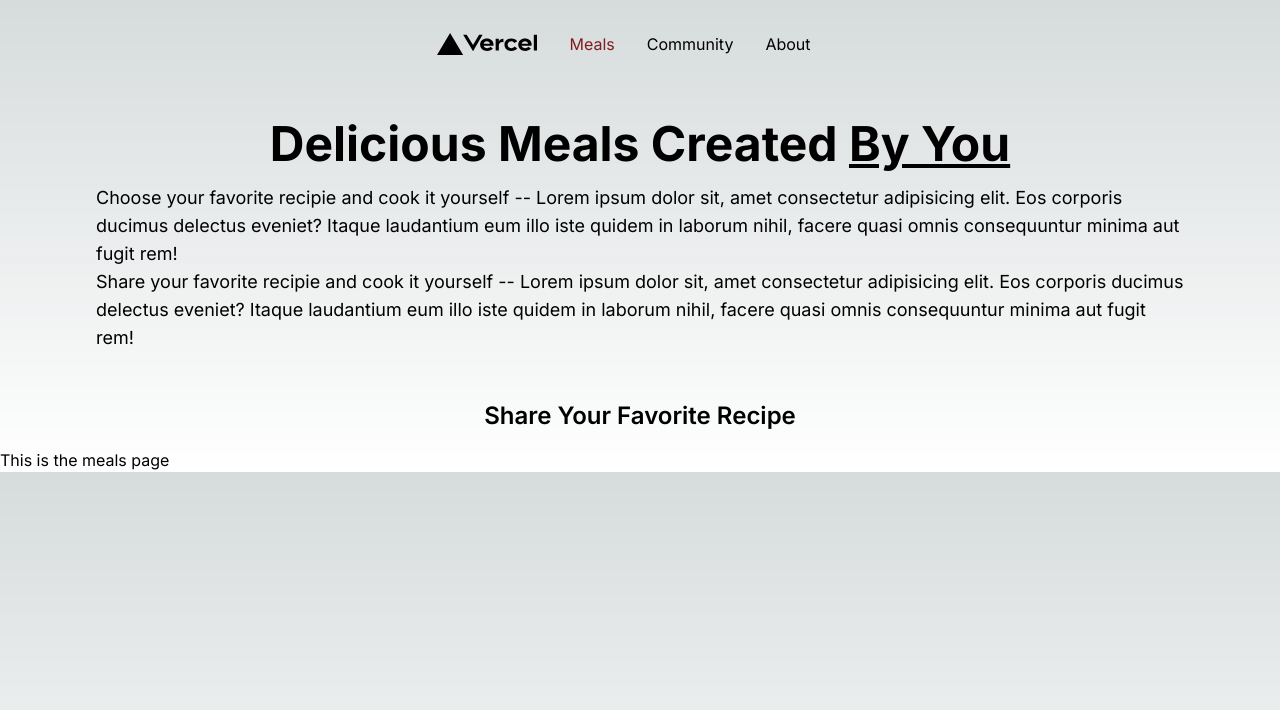
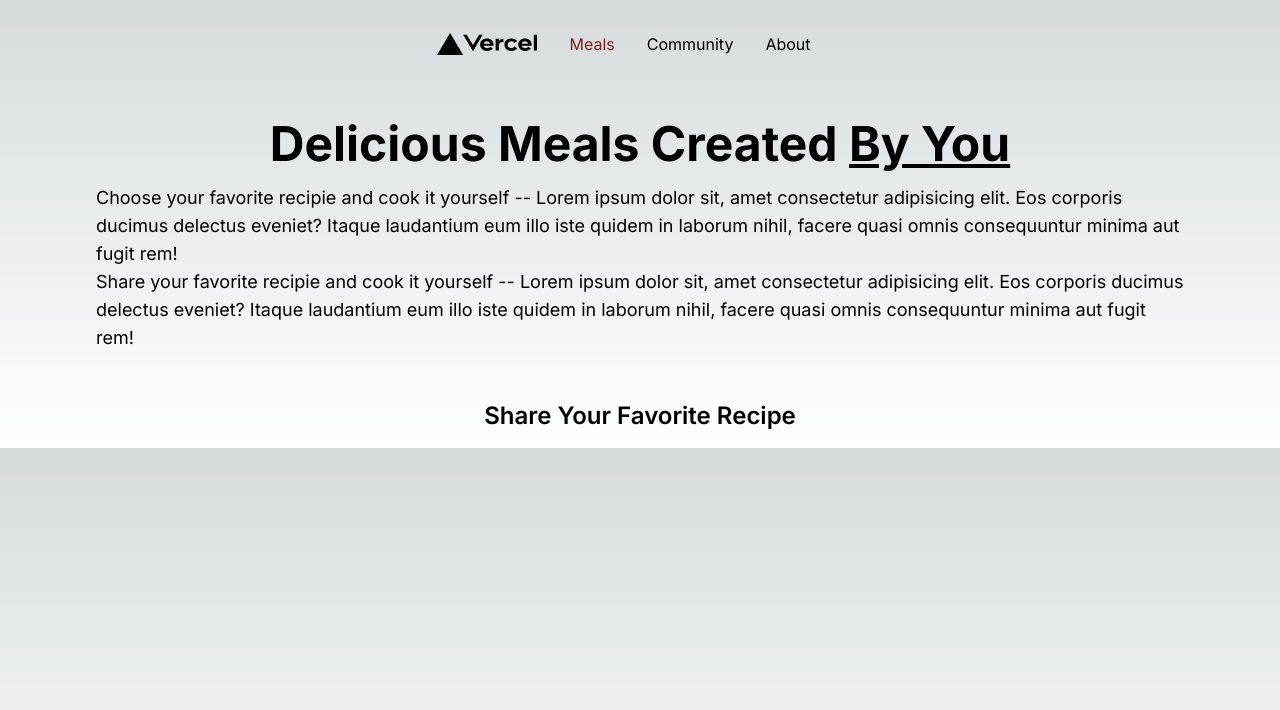
Before and after one commit to J-Skarbek/next-udemy, a Next.js app in the folder app/: page /meals in a window 1280 px wide. Shown: the top 710 px of the page. Built offline with nearby package versions, Linux system fonts and the light colour scheme.

Commit message:
Finish up creating mealItem and Grid

```diff
--- a/app/app/meals/page.js
+++ b/app/app/meals/page.js
@@ -1,3 +1,4 @@
+import MealsGrid from "@/components/meals/mealsGrid"
 import Link from "next/link"
 
 export default function Meals() {
@@ -19,7 +20,7 @@ export default function Meals() {
         </div>
       </header>
       <main>
-        <h1>This is the meals page</h1>
+        <MealsGrid meals={[]} />
     </main>
     </>
 
--- a/app/components/meals/mealsGrid.js
+++ b/app/components/meals/mealsGrid.js
@@ -1,12 +1,14 @@
+import MealItem from "./mealItem";
+
 export default function MealsGrid({meals}) {
 
   return (
     <ul className="grid gap-4 grid-cols-2 md:grid-cols-3 lg:grid-cols-4 grid-rows-auto">
-      {meals.map(meal => <li key={meal.id}>
-
-
-      </li>)}
-
+      {meals.map(meal => (
+        <li key={meal.id}>
+          <MealItem {...meal} />
+        </li>
+      ))}
     </ul>
   )
 }
```
